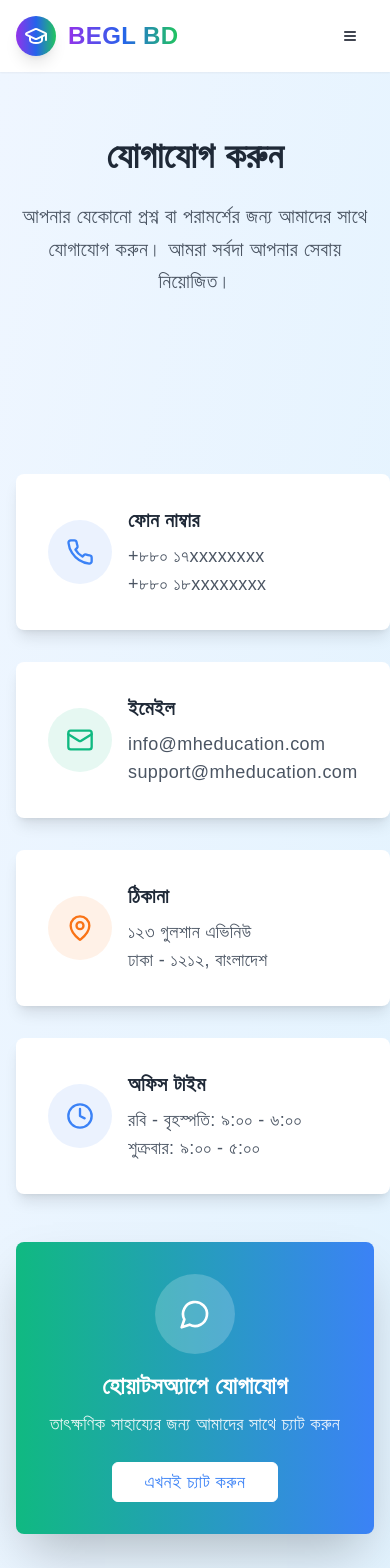
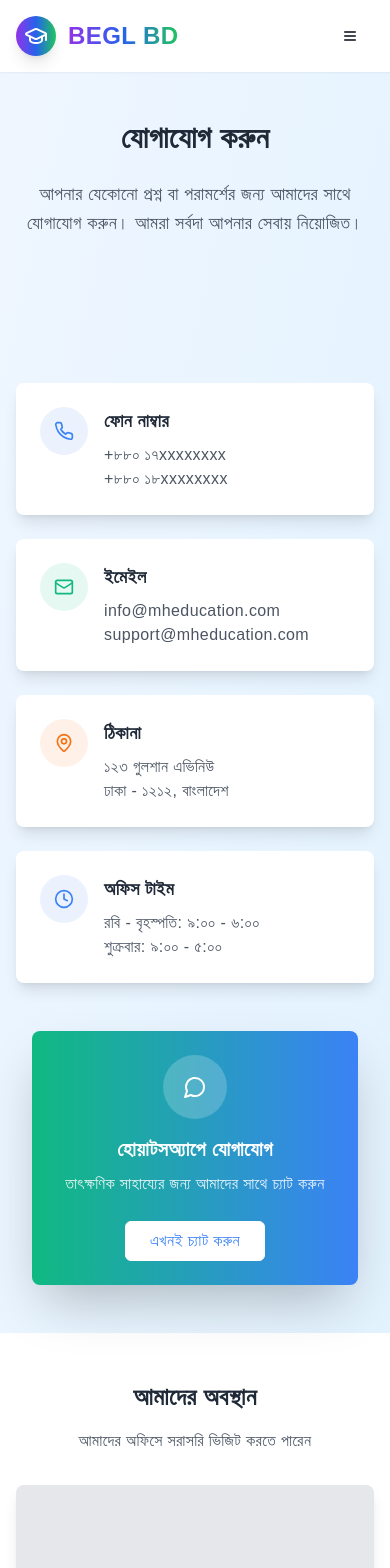
Before and after one commit to AHKWebfix/shopno-bidesh-porashuna-27, a React (Vite) app: page /contact in a window 390 px wide. Shown: the top 1568 px of the page. Built offline with nearby package versions, Linux system fonts and the light colour scheme; a web font is replaced by a local one.

Commit message:
Fix: Remove horizontal scroll on Contact page
Removed the horizontal scrollbar that was appearing on the Contact page in smartphone view.

```diff
--- a/src/pages/Contact.tsx
+++ b/src/pages/Contact.tsx
@@ -8,13 +8,13 @@ const Contact = () => {
   return (
     <div className="min-h-screen font-bangla bg-gradient-to-br from-blue-50 to-sky-100">
       {/* Hero Section */}
-      <section className="py-16 lg:py-24">
-        <div className="container mx-auto px-4">
+      <section className="py-12 lg:py-24">
+        <div className="container mx-auto px-4 max-w-7xl">
           <div className="text-center mb-12">
-            <h1 className="text-4xl lg:text-6xl font-bold text-gray-800 mb-6">
+            <h1 className="text-3xl sm:text-4xl lg:text-6xl font-bold text-gray-800 mb-6">
               যোগাযোগ করুন
             </h1>
-            <p className="text-xl text-gray-600 leading-relaxed max-w-2xl mx-auto">
+            <p className="text-lg sm:text-xl text-gray-600 leading-relaxed max-w-2xl mx-auto px-2">
               আপনার যেকোনো প্রশ্ন বা পরামর্শের জন্য আমাদের সাথে যোগাযোগ করুন। আমরা সর্বদা আপনার সেবায় নিয়োজিত।
             </p>
           </div>
@@ -22,65 +22,65 @@ const Contact = () => {
       </section>
 
       {/* Contact Information Section */}
-      <section className="py-16">
-        <div className="container mx-auto px-4">
+      <section className="py-12 lg:py-16">
+        <div className="container mx-auto px-4 max-w-7xl">
           <div className="max-w-4xl mx-auto">
-            <div className="grid md:grid-cols-2 gap-8 mb-12">
+            <div className="grid grid-cols-1 md:grid-cols-2 gap-6 lg:gap-8 mb-12">
               <Card className="border-0 shadow-lg hover:shadow-xl transition-shadow duration-300">
-                <CardContent className="p-8">
-                  <div className="flex items-center space-x-4">
-                    <div className="w-16 h-16 bg-brand-blue/10 rounded-full flex items-center justify-center">
-                      <Phone className="text-brand-blue" size={28} />
+                <CardContent className="p-6 lg:p-8">
+                  <div className="flex items-start space-x-4">
+                    <div className="w-12 h-12 lg:w-16 lg:h-16 bg-brand-blue/10 rounded-full flex items-center justify-center flex-shrink-0">
+                      <Phone className="text-brand-blue" size={20} />
                     </div>
-                    <div>
-                      <h3 className="text-xl font-bold text-gray-800 mb-2">ফোন নাম্বার</h3>
-                      <p className="text-gray-600 text-lg">+৮৮০ ১৭xxxxxxxx</p>
-                      <p className="text-gray-600 text-lg">+৮৮০ ১৮xxxxxxxx</p>
+                    <div className="min-w-0 flex-1">
+                      <h3 className="text-lg lg:text-xl font-bold text-gray-800 mb-2">ফোন নাম্বার</h3>
+                      <p className="text-gray-600 text-base lg:text-lg break-all">+৮৮০ ১৭xxxxxxxx</p>
+                      <p className="text-gray-600 text-base lg:text-lg break-all">+৮৮০ ১৮xxxxxxxx</p>
                     </div>
                   </div>
                 </CardContent>
               </Card>
 
               <Card className="border-0 shadow-lg hover:shadow-xl transition-shadow duration-300">
-                <CardContent className="p-8">
-                  <div className="flex items-center space-x-4">
-                    <div className="w-16 h-16 bg-brand-green/10 rounded-full flex items-center justify-center">
-                      <Mail className="text-brand-green" size={28} />
+                <CardContent className="p-6 lg:p-8">
+                  <div className="flex items-start space-x-4">
+                    <div className="w-12 h-12 lg:w-16 lg:h-16 bg-brand-green/10 rounded-full flex items-center justify-center flex-shrink-0">
+                      <Mail className="text-brand-green" size={20} />
                     </div>
-                    <div>
-                      <h3 className="text-xl font-bold text-gray-800 mb-2">ইমেইল</h3>
-                      <p className="text-gray-600 text-lg">info@mheducation.com</p>
-                      <p className="text-gray-600 text-lg">support@mheducation.com</p>
+                    <div className="min-w-0 flex-1">
+                      <h3 className="text-lg lg:text-xl font-bold text-gray-800 mb-2">ইমেইল</h3>
+                      <p className="text-gray-600 text-base lg:text-lg break-all">info@mheducation.com</p>
+                      <p className="text-gray-600 text-base lg:text-lg break-all">support@mheducation.com</p>
                     </div>
                   </div>
                 </CardContent>
               </Card>
 
               <Card className="border-0 shadow-lg hover:shadow-xl transition-shadow duration-300">
-                <CardContent className="p-8">
-                  <div className="flex items-center space-x-4">
-                    <div className="w-16 h-16 bg-brand-orange/10 rounded-full flex items-center justify-center">
-                      <MapPin className="text-brand-orange" size={28} />
+                <CardContent className="p-6 lg:p-8">
+                  <div className="flex items-start space-x-4">
+                    <div className="w-12 h-12 lg:w-16 lg:h-16 bg-brand-orange/10 rounded-full flex items-center justify-center flex-shrink-0">
+                      <MapPin className="text-brand-orange" size={20} />
                     </div>
-                    <div>
-                      <h3 className="text-xl font-bold text-gray-800 mb-2">ঠিকানা</h3>
-                      <p className="text-gray-600 text-lg">১২৩ গুলশান এভিনিউ</p>
-                      <p className="text-gray-600 text-lg">ঢাকা - ১২১২, বাংলাদেশ</p>
+                    <div className="min-w-0 flex-1">
+                      <h3 className="text-lg lg:text-xl font-bold text-gray-800 mb-2">ঠিকানা</h3>
+                      <p className="text-gray-600 text-base lg:text-lg">১২৩ গুলশান এভিনিউ</p>
+                      <p className="text-gray-600 text-base lg:text-lg">ঢাকা - ১২১২, বাংলাদেশ</p>
                     </div>
                   </div>
                 </CardContent>
               </Card>
 
               <Card className="border-0 shadow-lg hover:shadow-xl transition-shadow duration-300">
-                <CardContent className="p-8">
-                  <div className="flex items-center space-x-4">
-                    <div className="w-16 h-16 bg-brand-blue/10 rounded-full flex items-center justify-center">
-                      <Clock className="text-brand-blue" size={28} />
+                <CardContent className="p-6 lg:p-8">
+                  <div className="flex items-start space-x-4">
+                    <div className="w-12 h-12 lg:w-16 lg:h-16 bg-brand-blue/10 rounded-full flex items-center justify-center flex-shrink-0">
+                      <Clock className="text-brand-blue" size={20} />
                     </div>
-                    <div>
-                      <h3 className="text-xl font-bold text-gray-800 mb-2">অফিস টাইম</h3>
-                      <p className="text-gray-600 text-lg">রবি - বৃহস্পতি: ৯:০০ - ৬:০০</p>
-                      <p className="text-gray-600 text-lg">শুক্রবার: ৯:০০ - ৫:০০</p>
+                    <div className="min-w-0 flex-1">
+                      <h3 className="text-lg lg:text-xl font-bold text-gray-800 mb-2">অফিস টাইম</h3>
+                      <p className="text-gray-600 text-base lg:text-lg">রবি - বৃহস্পতি: ৯:০০ - ৬:০০</p>
+                      <p className="text-gray-600 text-base lg:text-lg">শুক্রবার: ৯:০০ - ৫:০০</p>
                     </div>
                   </div>
                 </CardContent>
@@ -88,15 +88,15 @@ const Contact = () => {
             </div>
 
             {/* WhatsApp CTA */}
-            <div className="flex justify-center">
+            <div className="flex justify-center px-4">
               <Card className="border-0 shadow-2xl bg-gradient-to-r from-brand-green to-brand-blue text-white max-w-md w-full">
-                <CardContent className="p-8 text-center">
-                  <div className="w-20 h-20 bg-white/20 rounded-full flex items-center justify-center mx-auto mb-4">
-                    <MessageCircle className="text-white" size={32} />
+                <CardContent className="p-6 lg:p-8 text-center">
+                  <div className="w-16 h-16 lg:w-20 lg:h-20 bg-white/20 rounded-full flex items-center justify-center mx-auto mb-4">
+                    <MessageCircle className="text-white" size={24} />
                   </div>
-                  <h3 className="text-2xl font-bold mb-2">হোয়াটসঅ্যাপে যোগাযোগ</h3>
-                  <p className="opacity-90 mb-6 text-lg">তাৎক্ষণিক সাহায্যের জন্য আমাদের সাথে চ্যাট করুন</p>
-                  <Button variant="outline" className="bg-white text-brand-blue border-white hover:bg-gray-100 text-lg px-8 py-3">
+                  <h3 className="text-xl lg:text-2xl font-bold mb-2">হোয়াটসঅ্যাপে যোগাযোগ</h3>
+                  <p className="opacity-90 mb-6 text-base lg:text-lg leading-relaxed">তাৎক্ষণিক সাহায্যের জন্য আমাদের সাথে চ্যাট করুন</p>
+                  <Button variant="outline" className="bg-white text-brand-blue border-white hover:bg-gray-100 text-base lg:text-lg px-6 py-2 lg:px-8 lg:py-3">
                     এখনই চ্যাট করুন
                   </Button>
                 </CardContent>
@@ -107,16 +107,16 @@ const Contact = () => {
       </section>
 
       {/* Map Section */}
-      <section className="py-16 bg-white">
-        <div className="container mx-auto px-4">
+      <section className="py-12 lg:py-16 bg-white">
+        <div className="container mx-auto px-4 max-w-7xl">
           <div className="text-center mb-8">
-            <h2 className="text-3xl font-bold text-gray-800 mb-4">আমাদের অবস্থান</h2>
-            <p className="text-gray-600 text-lg">আমাদের অফিসে সরাসরি ভিজিট করতে পারেন</p>
+            <h2 className="text-2xl lg:text-3xl font-bold text-gray-800 mb-4">আমাদের অবস্থান</h2>
+            <p className="text-gray-600 text-base lg:text-lg">আমাদের অফিসে সরাসরি ভিজিট করতে পারেন</p>
           </div>
-          <div className="bg-gray-200 h-96 rounded-lg flex items-center justify-center shadow-lg">
+          <div className="bg-gray-200 h-64 lg:h-96 rounded-lg flex items-center justify-center shadow-lg mx-auto max-w-4xl">
             <div className="text-center">
-              <MapPin className="text-gray-500 mx-auto mb-4" size={48} />
-              <p className="text-gray-600 text-lg">গুগল ম্যাপ এখানে এমবেড করা হবে</p>
+              <MapPin className="text-gray-500 mx-auto mb-4" size={40} />
+              <p className="text-gray-600 text-base lg:text-lg px-4">গুগল ম্যাপ এখানে এমবেড করা হবে</p>
             </div>
           </div>
         </div>
```
